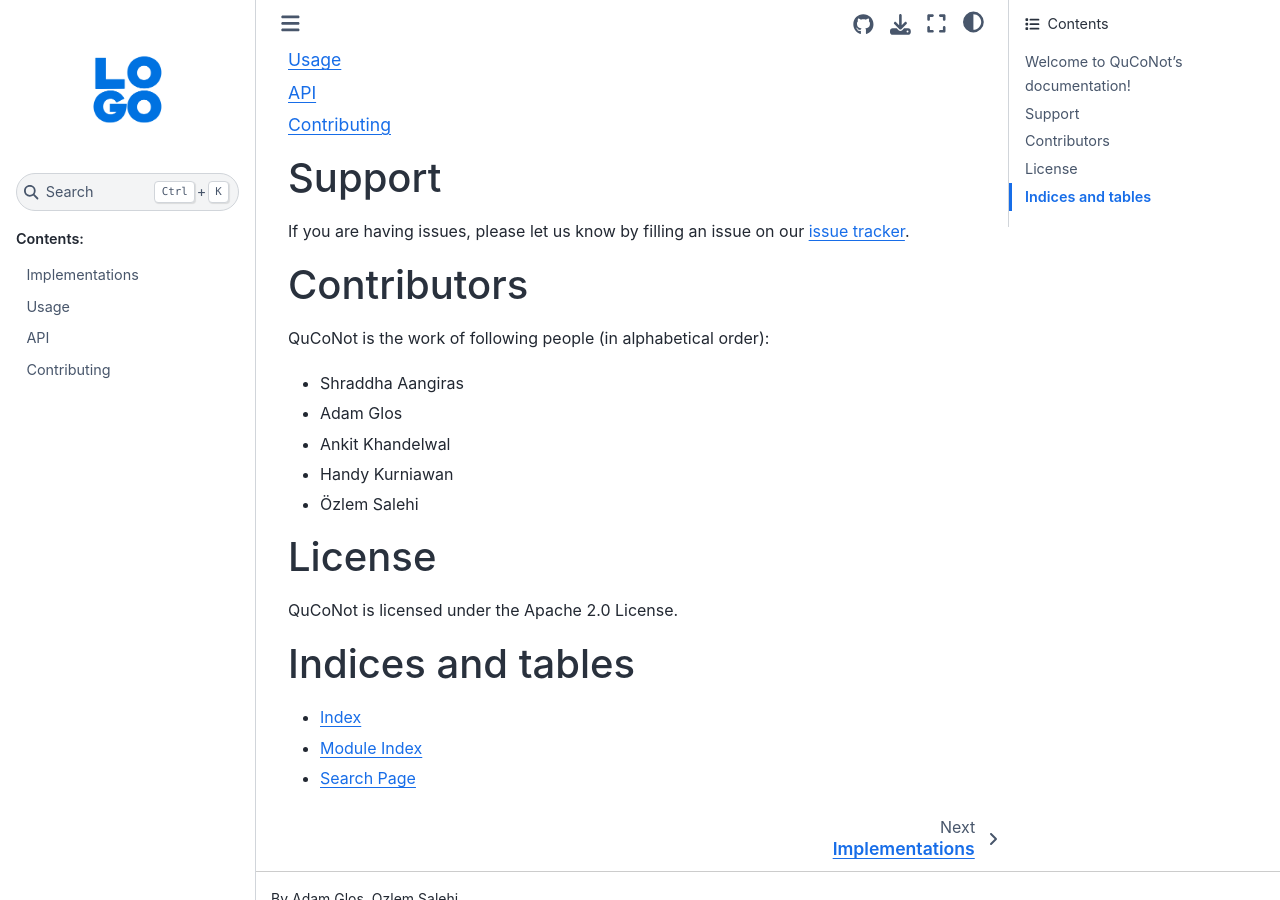
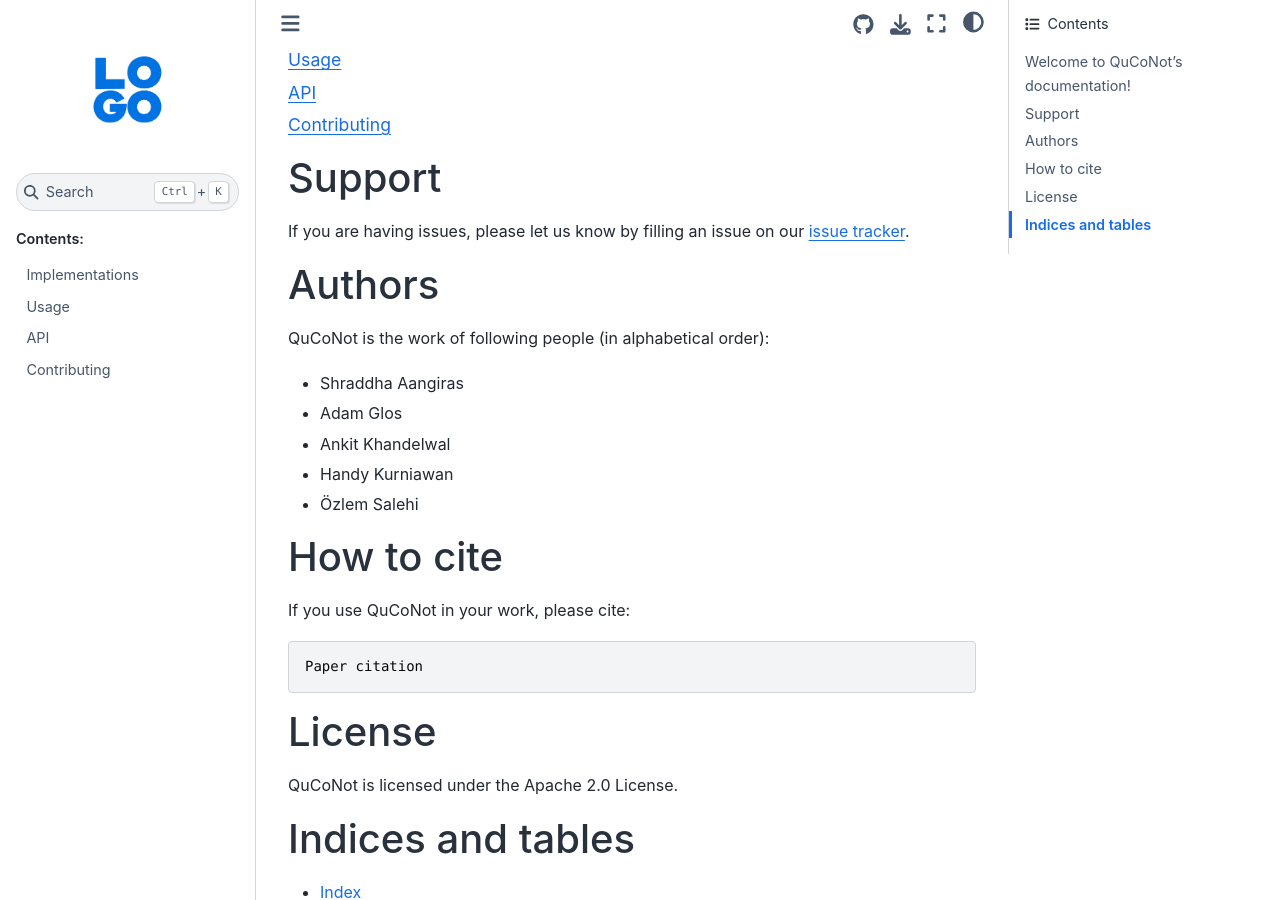
Before and after one commit to QuCoNot/QuCoNot, a Sphinx documentation site: the page built from docs/source/index.rst, in a window 1280 px wide and 900 px high, scrolled down 458 px. Built offline with Sphinx 7.4.7 and the Sphinx Book theme 1.1.4, drawn with Linux system fonts in a browser that asks for light colours.

Commit message:
add citation block and change contributors to authors

```diff
--- a/docs/source/index.rst
+++ b/docs/source/index.rst
@@ -29,8 +29,8 @@ Support
 =======
 If you are having issues, please let us know by filling an issue on our `issue tracker <https://github.com/QuCoNot/QuCoNot/issues>`_.
 
-Contributors
-============
+Authors
+=======
 QuCoNot is the work of following people (in alphabetical order):
 
 * Shraddha Aangiras
@@ -38,6 +38,15 @@ QuCoNot is the work of following people (in alphabetical order):
 * Ankit Khandelwal
 * Handy Kurniawan
 * Özlem Salehi
+
+How to cite
+===========
+If you use QuCoNot in your work, please cite:
+
+::
+
+   Paper citation
+
 
 License
 =======
```
